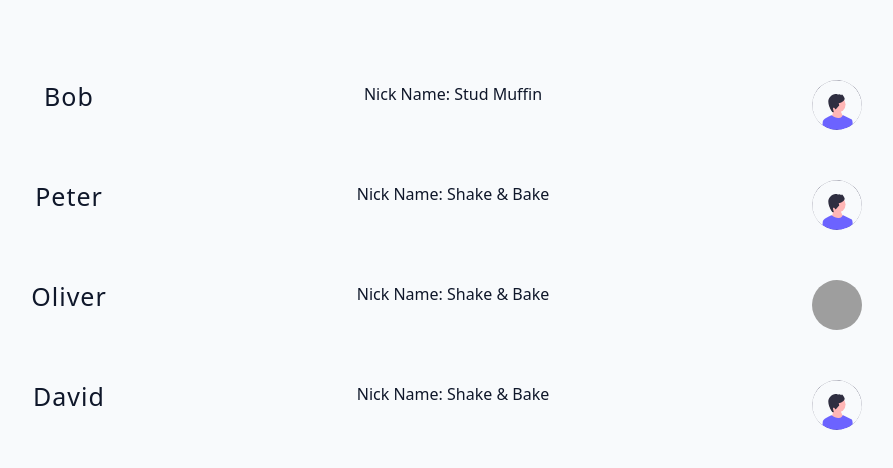
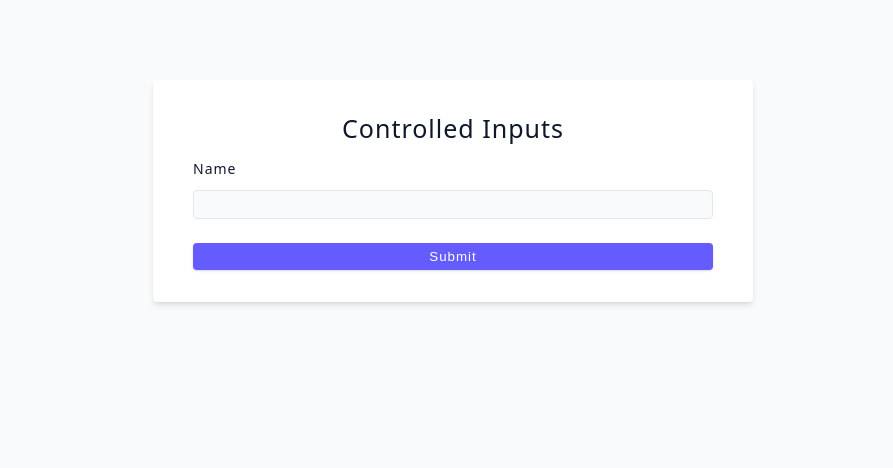
Before and after one commit to hungbui7690/react-tutorials, a React (Vite) app in the folder client/: page / in a window 1280 px wide. Shown: the top 468 px of the page, without its empty margins (187-1080 px from the left). Built offline with nearby package versions, Linux system fonts and the light colour scheme; grey boxes are pictures that could not be loaded.

Commit message:
Form: Controlled Inputs P1: Setup

```diff
--- /dev/null
+++ b/client/src/01-controlled-inputs.jsx
@@ -0,0 +1,22 @@
+/*
+  Form: Controlled Inputs P1: Setup
+  - in this form, we have 1 input
+*/
+
+const ControlledInputs = () => {
+  return (
+    <form className='form'>
+      <h4>controlled inputs</h4>
+      <div className='form-row'>
+        <label htmlFor='name' className='form-label'>
+          name
+        </label>
+        <input type='text' className='form-input' id='name' />
+      </div>
+      <button type='submit' className='btn btn-block'>
+        submit
+      </button>
+    </form>
+  )
+}
+export default ControlledInputs
--- a/client/src/01-leverage-js.jsx
+++ /dev/null
@@ -1,27 +0,0 @@
-/*
-  Leverage Javascript P2
-
-    - with optional chaining: if the person.name is null or undefined, this code will simply return undefined instead of throwing an error. This make the code more robust and readable.
-
-*/
-
-import { people } from './data'
-import Person from './Person'
-
-const List = () => {
-  return (
-    <div>
-      {people.map((person) => {
-        return (
-          <Person
-            className='user'
-            key={person.id}
-            person={person}
-            {...person} // (***)
-          />
-        )
-      })}
-    </div>
-  )
-}
-export default List
--- a/client/src/App.jsx
+++ b/client/src/App.jsx
@@ -1,4 +1,4 @@
-import Setup from './01-leverage-js'
+import Setup from './01-controlled-inputs'
 
 function App() {
   return (
--- a/client/src/Person.jsx
+++ /dev/null
@@ -1,19 +0,0 @@
-import React from 'react'
-import avatar from './assets/default-avatar.svg' // (***) load default img
-
-// (***) default params
-const Person = ({ name, nickName = 'Shake & Bake', images }) => {
-  const img = images?.[0]?.small?.url || avatar // (***) WITH optional chaining > without ? > error
-
-  // const img = images?.[0]?.small?.url ?? avatar // (***) COMBINING with the nullish coalescing operator ??
-
-  return (
-    <div className='users'>
-      <h4>{name}</h4>
-      <p>Nick Name: {nickName}</p>
-      <img src={img} alt='' className='img' />
-    </div>
-  )
-}
-
-export default Person
```
